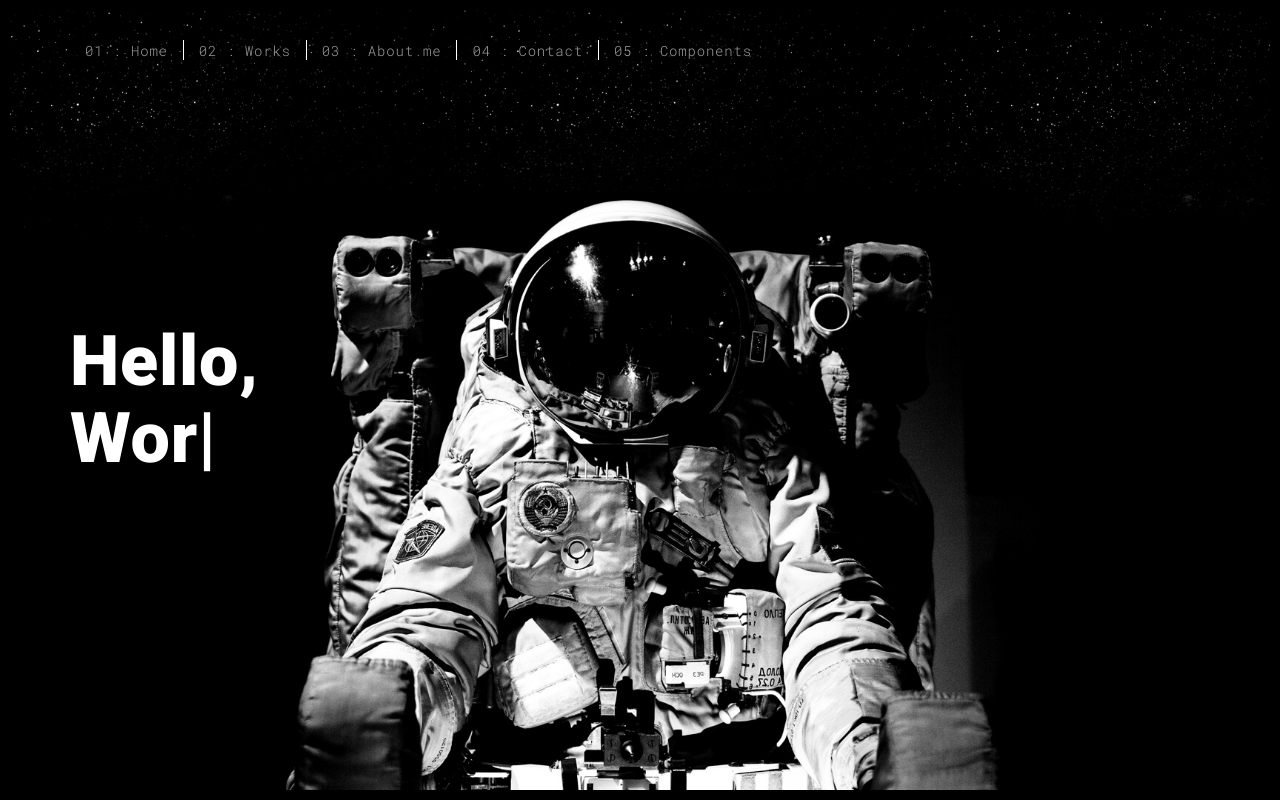
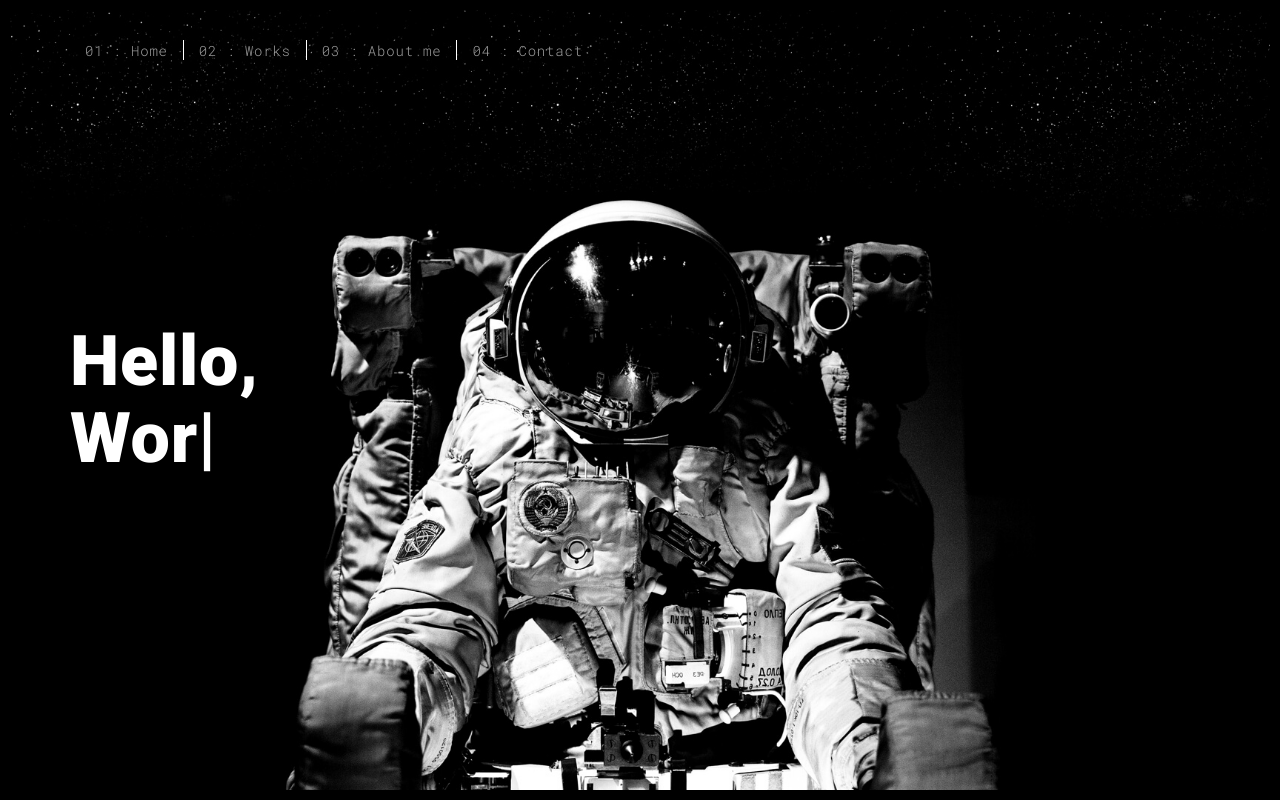
Before and after one commit to hebs87/web-server, a Flask app: page / in a window 1280 px wide. Run offline with Flask 2, Linux system fonts and the light colour scheme; some libraries are stand-ins or nearby versions.

Commit message:
Removed components link from nav links in all HTML templates as it isn't needed

```diff
--- a/templates/about.html
+++ b/templates/about.html
@@ -44,7 +44,6 @@
                     <li><a href="{{ url_for('works') }}" title="">02 : Works</a></li>
                     <li><a href="{{ url_for('about') }}" title="">03 : About me</a></li>
                     <li><a href="{{ url_for('contact') }}" title="">04 : Contact</a></li>
-                    <li><a href="{{ url_for('components') }}" title="">05 : Components</a></li>
                 </ul>
             </div>
         </div>
--- a/templates/base.html
+++ b/templates/base.html
@@ -44,7 +44,6 @@
                     <li><a href="{{ url_for('works') }}" title="">02 : Works</a></li>
                     <li><a href="{{ url_for('about') }}" title="">03 : About me</a></li>
                     <li><a href="{{ url_for('contact') }}" title="">04 : Contact</a></li>
-                    <li><a href="{{ url_for('components') }}" title="">05 : Components</a></li>
                 </ul>
             </div>
         </div>
--- a/templates/components.html
+++ b/templates/components.html
@@ -44,7 +44,6 @@
                     <li><a href="{{ url_for('works') }}" title="">02 : Works</a></li>
                     <li><a href="{{ url_for('about') }}" title="">03 : About me</a></li>
                     <li><a href="{{ url_for('contact') }}" title="">04 : Contact</a></li>
-                    <li><a href="{{ url_for('components') }}" title="">05 : Components</a></li>
                 </ul>
             </div>
         </div>
--- a/templates/contact.html
+++ b/templates/contact.html
@@ -44,7 +44,6 @@
                     <li><a href="{{ url_for('works') }}" title="">02 : Works</a></li>
                     <li><a href="{{ url_for('about') }}" title="">03 : About me</a></li>
                     <li><a href="{{ url_for('contact') }}" title="">04 : Contact</a></li>
-                    <li><a href="{{ url_for('components') }}" title="">05 : Components</a></li>
                 </ul>
             </div>
         </div>
--- a/templates/index.html
+++ b/templates/index.html
@@ -44,7 +44,6 @@
                     <li><a href="{{ url_for('works') }}" title="">02 : Works</a></li>
                     <li><a href="{{ url_for('about') }}" title="">03 : About me</a></li>
                     <li><a href="{{ url_for('contact') }}" title="">04 : Contact</a></li>
-                    <li><a href="{{ url_for('components') }}" title="">05 : Components</a></li>
                 </ul>
             </div>
         </div>
--- a/templates/work.html
+++ b/templates/work.html
@@ -44,7 +44,6 @@
                     <li><a href="{{ url_for('works') }}" title="">02 : Works</a></li>
                     <li><a href="{{ url_for('about') }}" title="">03 : About me</a></li>
                     <li><a href="{{ url_for('contact') }}" title="">04 : Contact</a></li>
-                    <li><a href="{{ url_for('components') }}" title="">05 : Components</a></li>
                 </ul>
 
                 <ul class="nav navbar-nav navbar-right navbar-small visible-md visible-lg">
--- a/templates/works.html
+++ b/templates/works.html
@@ -44,7 +44,6 @@
                     <li><a href="{{ url_for('works') }}" title="">02 : Works</a></li>
                     <li><a href="{{ url_for('about') }}" title="">03 : About me</a></li>
                     <li><a href="{{ url_for('contact') }}" title="">04 : Contact</a></li>
-                    <li><a href="{{ url_for('components') }}" title="">05 : Components</a></li>
                 </ul>
             </div>
         </div>
```
